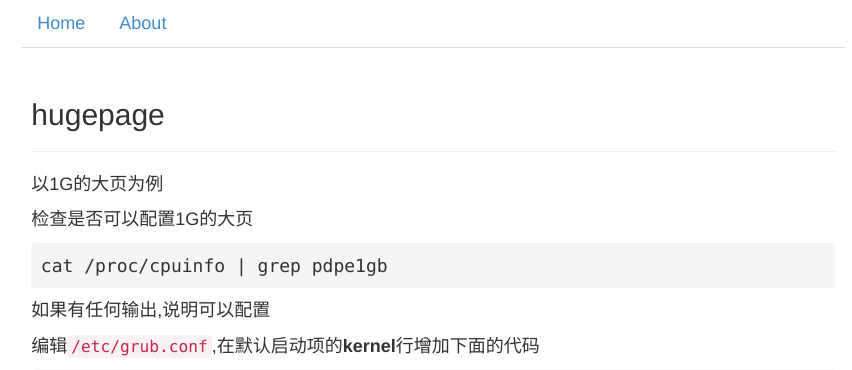
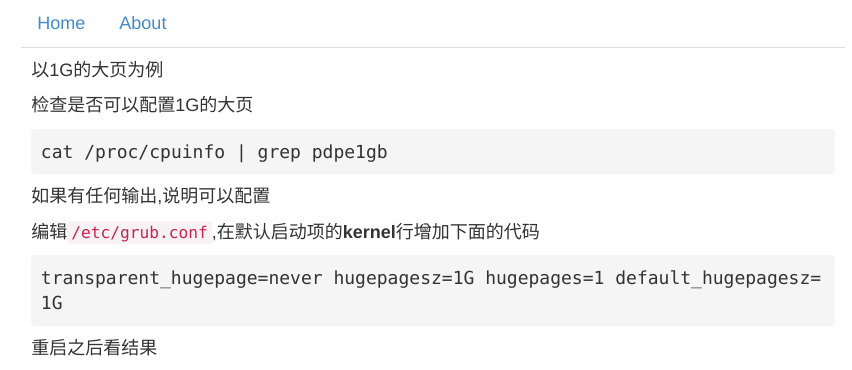
Before and after one commit to jialeicui/blog, a CodeIgniter app: page /index.php/article/1 in a window 1280 px wide. Shown: the top 370 px of the page, without its empty margins (207-1059 px from the left). Run offline with CodeIgniter, Linux system fonts and the light colour scheme; some libraries are stand-ins or nearby versions.

Commit message:
hide title & change margin

```diff
--- a/application/config/blog.php
+++ b/application/config/blog.php
@@ -1,6 +1,6 @@
 <?php  if ( ! defined('BASEPATH')) exit('No direct script access allowed');
 
-$config['show_title']           = TRUE;
+$config['show_title']           = false;
 
 //第一个%s为title,第二个%s为content, 如果包含转义字符,用双引号包裹
 $config['title_content_format'] = "##%s\n---\n%s";
--- a/style/css/main.css
+++ b/style/css/main.css
@@ -21,7 +21,7 @@ pre {
 }
 
 h2, h3, h4 {
-    margin-top: 50px;
+    margin-top: 20px;
     margin-bottom: 20px;
 }
 
```
